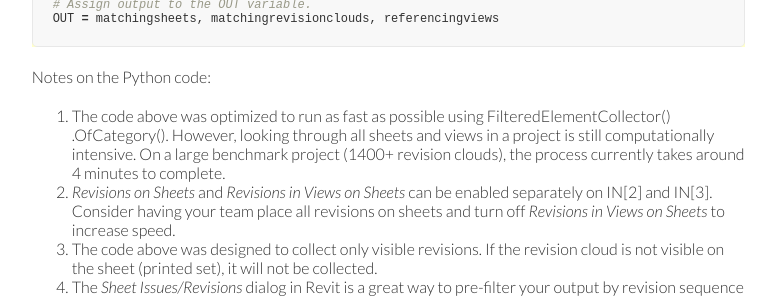
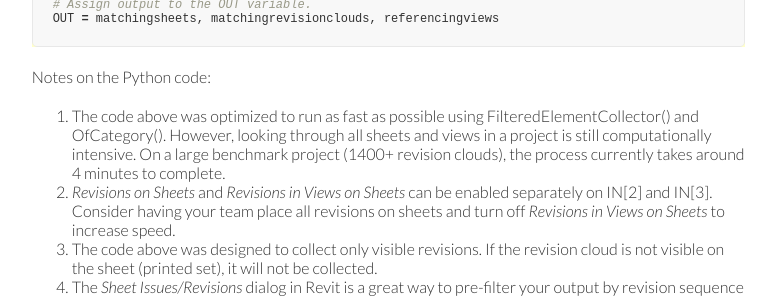
Before and after one commit to andrewkingme/andrewkingme.github.io, a Jekyll site: the page built from _work/Revit-Revision-Cloud-Data-to-Excel-via-Dynamo.md, in a window 1280 px wide and 900 px high, scrolled down 2776 px. Shown: the part 154-452 px from the top of the window, without its empty margins (425-1201 px from the left). Built offline with Jekyll 4.4.1, drawn with Linux system fonts in a browser that asks for light colours.

Commit message:
Update Revit-Revision-Cloud-Data-to-Excel-via-Dynamo.md

```diff
--- a/_work/Revit-Revision-Cloud-Data-to-Excel-via-Dynamo.md
+++ b/_work/Revit-Revision-Cloud-Data-to-Excel-via-Dynamo.md
@@ -138,7 +138,7 @@
 
 Notes on the Python code:
 
-1. The code above was optimized to run as fast as possible using FilteredElementCollector() .OfCategory(). However, looking through all sheets and views in a project is still computationally intensive. On a large benchmark project (1400+ revision clouds), the process currently takes around 4 minutes to complete.
+1. The code above was optimized to run as fast as possible using FilteredElementCollector() and OfCategory(). However, looking through all sheets and views in a project is still computationally intensive. On a large benchmark project (1400+ revision clouds), the process currently takes around 4 minutes to complete.
 2. *Revisions on Sheets* and *Revisions in Views on Sheets* can be enabled separately on IN[2] and IN[3]. Consider having your team place all revisions on sheets and turn off *Revisions in Views on Sheets* to increase speed.
 3. The code above was designed to collect only visible revisions. If the revision cloud is not visible on the sheet (printed set), it will not be collected.
 4. The *Sheet Issues/Revisions* dialog in Revit is a great way to pre-filter your output by revision sequence (delta). Sequences set to *Cloud and Tag* or *Tag* will export. Sequences set to *None* are not visible and will not export.
```
